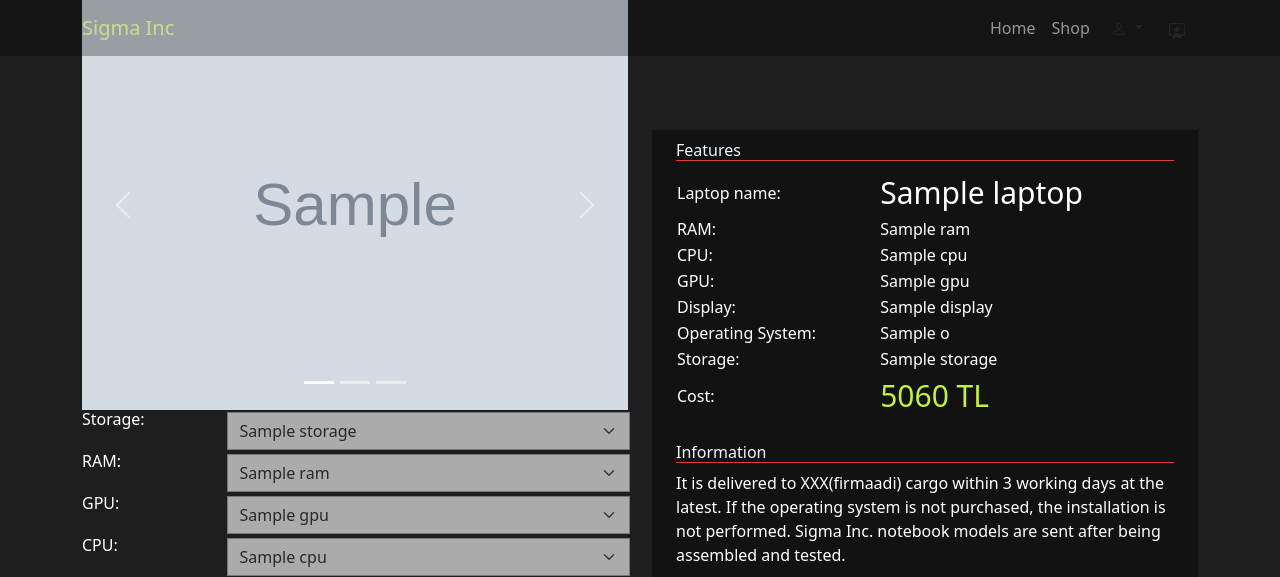
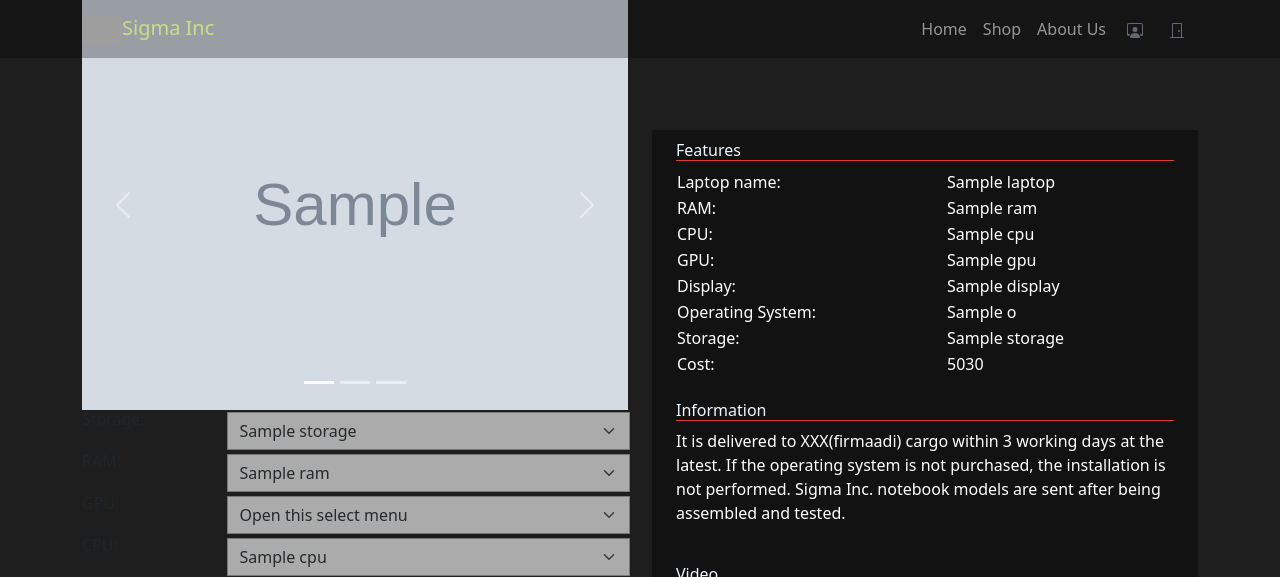
Before and after one commit to burcuesmersoy/LaptopProviderWebsite, a PHP site: page /detail.php?id=1 in a window 1280 px wide. Shown: the top 577 px of the page. Run offline with PHP 8.4, Linux system fonts and the light colour scheme; tables that the repository leaves empty or names only in its code hold one stand-in row (values such as "Sample post"); grey boxes marked "Sample" are stand-in pictures; data that the repository does not hold is empty; grey boxes are pictures that could not be loaded.

Commit message:
Add files via upload
navbar güncelledim

```diff
--- a/detail.php
+++ b/detail.php
@@ -104,42 +104,36 @@ $echo = $result->fetch_array();
     </script>
 </head>
 <body>
+
 <section>
 
     <nav class="navbar navbar-expand-lg navbar-dark fixed-top ">
 		<div class="container">
-            <a class="navbar-brand" href="index.php"> Sigma Inc </a>
+			<a class="navbar-brand" href="">
+				<img src="https://cdn-icons-png.flaticon.com/512/1001/1001266.png" style="width: 40px;" alt="">Sigma Inc</a>
+
+
 			<br>
-            <button class="navbar-toggler" type="button" data-toggle="collapse" data-target="#navbarSupportedContent"
-                    aria-controls="navbarSupportedContent" aria-expanded="false" aria-label="Toggle navigation">
+			<button class="navbar-toggler" type="button" data-toggle="collapse" data-target="#navbarSupportedContent" aria-controls="navbarSupportedContent" aria-expanded="false" aria-label="Toggle navigation">
 				<span class="navbar-toggler-icon"></span>
 			</button>
 			<div class="collapse navbar-collapse" id="navbarNavAltMarkup">
 				<div class="navbar-nav ms-auto">
-                    <a class="nav-link" aria-current="page" href="index.php">Home</a>
+					<a class="nav-link" aria-current="page" href="loggedindex.php">Home</a>
 					<a class="nav-link" href="shop.php">Shop</a>
-                    <div class="dropdown">
-                        <button class="btn dropdown-toggle" type="button" id="dropdownMenuButton1"
-                                data-bs-toggle="dropdown" aria-expanded="false">
-                            <svg xmlns="http://www.w3.org/2000/svg" width="16" height="16" fill="currentColor"
-                                 class="bi bi-person" viewBox="0 0 16 16">
-                                <path d="M8 8a3 3 0 1 0 0-6 3 3 0 0 0 0 6zm2-3a2 2 0 1 1-4 0 2 2 0 0 1 4 0zm4 8c0 1-1 1-1 1H3s-1 0-1-1 1-4 6-4 6 3 6 4zm-1-.004c-.001-.246-.154-.986-.832-1.664C11.516 10.68 10.289 10 8 10c-2.29 0-3.516.68-4.168 1.332-.678.678-.83 1.418-.832 1.664h10z"/>
+					<a class="nav-link" href="#AboutUs">About Us</a>
+					<a href="admin.php" class="btn">
+						<svg xmlns="http://www.w3.org/2000/svg" color="#646771" width="16" height="16" fill="currentColor" class="bi bi-person-workspace" viewBox="0 0 16 16">
+							<path d="M4 16s-1 0-1-1 1-4 5-4 5 3 5 4-1 1-1 1H4Zm4-5.95a2.5 2.5 0 1 0 0-5 2.5 2.5 0 0 0 0 5Z" />
+							<path d="M2 1a2 2 0 0 0-2 2v9.5A1.5 1.5 0 0 0 1.5 14h.653a5.373 5.373 0 0 1 1.066-2H1V3a1 1 0 0 1 1-1h12a1 1 0 0 1 1 1v9h-2.219c.554.654.89 1.373 1.066 2h.653a1.5 1.5 0 0 0 1.5-1.5V3a2 2 0 0 0-2-2H2Z" />
 						</svg>
-                        </button>
-                        <ul class="dropdown-menu" aria-labelledby="dropdownMenuButton1">
-                            <li><a class="dropdown-item" href="login.php">Login</a></li>
-                            <li><a class="dropdown-item" href="register.php">Register</a></li>
-                        </ul>
-                    </div>
-                    <button class="btn" type="button">
-                        <svg xmlns="http://www.w3.org/2000/svg" width="16" height="16" fill="currentColor"
-                             class="bi bi-person-workspace" viewBox="0 0 16 16">
-                            <path d="M4 16s-1 0-1-1 1-4 5-4 5 3 5 4-1 1-1 1H4Zm4-5.95a2.5 2.5 0 1 0 0-5 2.5 2.5 0 0 0 0 5Z"/>
-                            <path d="M2 1a2 2 0 0 0-2 2v9.5A1.5 1.5 0 0 0 1.5 14h.653a5.373 5.373 0 0 1 1.066-2H1V3a1 1 0 0 1 1-1h12a1 1 0 0 1 1 1v9h-2.219c.554.654.89 1.373 1.066 2h.653a1.5 1.5 0 0 0 1.5-1.5V3a2 2 0 0 0-2-2H2Z"/>
+					</a>
+                    <a href="endSession.php" class="btn">
+						<svg xmlns="http://www.w3.org/2000/svg" color="#646771" width="16" height="16" fill="currentColor" class="bi bi-door-closed" viewBox="0 0 16 16">
+                            <path d="M3 2a1 1 0 0 1 1-1h8a1 1 0 0 1 1 1v13h1.5a.5.5 0 0 1 0 1h-13a.5.5 0 0 1 0-1H3V2zm1 13h8V2H4v13z"/>
+                            <path d="M9 9a1 1 0 1 0 2 0 1 1 0 0 0-2 0z"/>
                           </svg>
-
-                    </button>
-
+					</a>
 				</div>
 			</div>
 		</div>
@@ -190,7 +184,7 @@ $echo = $result->fetch_array();
                 <div>
                     <div class="row">
                         <div class="col-md-3 ">
-                            <h1 style="color:white;">Storage:</h1>
+                            <h1>Storage:</h1>
                         </div>
                         <div class="col-md-9">
                             <select class="form-select" aria-label="Default select example" id="storage">
@@ -210,7 +204,7 @@ $echo = $result->fetch_array();
 
                     <div class="row">
                         <div class="col-md-3">
-                            <h1 style="color:white;" >RAM:</h1>
+                            <h1>RAM:</h1>
                         </div>
                         <div class="col-md-9">
                             <select class="form-select" aria-label="Default select example" id="ram">
@@ -230,10 +224,11 @@ $echo = $result->fetch_array();
                     </div>
                     <div class="row">
                         <div class="col-md-3">
-                            <h1 style="color:white;">GPU:</h1>
+                            <h1>GPU:</h1>
                         </div>
                         <div class="col-md-9">
                             <select class="form-select" aria-label="Default select example" id="gpu">
+                                <option selected>Open this select menu</option>
                                 <?php
                                 $sql = "SELECT * FROM gpu";
                                 $result = mysqli_query($conn, $sql);
@@ -249,7 +244,7 @@ $echo = $result->fetch_array();
                     </div>
                     <div class="row">
                         <div class="col-md-3">
-                            <h1 style="color:white;">CPU:</h1>
+                            <h1>CPU:</h1>
                         </div>
                         <div class="col-md-9">
                             <select class="form-select" aria-label="Default select example" id="cpu">
@@ -270,10 +265,11 @@ $echo = $result->fetch_array();
 
                     <div class="row">
                         <div class="col-md-3">
-                            <h1 style="color:white;">Display:</h1>
+                            <h1>Display:</h1>
                         </div>
                         <div class="col-md-9">
                             <select class="form-select" aria-label="Default select example" id="display">
+                                <option selected>Open this select menu</option>
                                 <?php
                                 $sql = "SELECT * FROM display";
                                 $result = mysqli_query($conn, $sql);
@@ -290,10 +286,11 @@ $echo = $result->fetch_array();
 
                     <div class="row">
                         <div class="col-md-3">
-                            <h1 style="color:white;">Operating System:</h1>
+                            <h1>Operating System:</h1>
                         </div>
                         <div class="col-md-9">
                             <select class="form-select" aria-label="Default select example" id="os">
+                                <option selected>Open this select menu</option>
                                 <?php
                                 $sql = "SELECT * FROM os";
                                 $result = mysqli_query($conn, $sql);
@@ -310,13 +307,10 @@ $echo = $result->fetch_array();
 
                     <div class="row">
                         <div class="col-md-3">
-                            <h1 style="color:white;">Cost:</h1>
+                            <h1>Cost:</h1>
                         </div>
                         <div class="col-md-9">
-
-                            <h1 style="color:#c2f140;font-size: 40px;"><span id="price"></span> TL</h1>
-                            <button class="button-41" role="button">Buy!</button>
-
+                            <h1 id="price"></h1>
                         </div>
                     </div>
 
@@ -333,7 +327,7 @@ $echo = $result->fetch_array();
                                 <table style="color:white;width:100%">
                                     <tr>
                                         <td>Laptop name:</td>
-                                        <td style="font-size: 30px;"><?= $echo["laptopName"] ?></td>
+                                        <td><?= $echo["laptopName"] ?></td>
                                     </tr>
                                     <tr>
                                         <td>RAM:</td>
@@ -360,12 +354,12 @@ $echo = $result->fetch_array();
 
                                     <tr>
                                         <td>Storage:</td>
-                                        <td ><?= $echo["storageName"] ?></td>
+                                        <td><?= $echo["storageName"] ?></td>
                                     </tr>
 
                                     <tr>
                                         <td>Cost:</td>
-                                        <td style="color:#c2f140;font-size: 30px;"><span id="price" ></span> TL</td>
+                                        <td id="price">veri cekilecek</td>
                                     </tr>
                                 </table>
 
@@ -466,6 +460,8 @@ $echo = $result->fetch_array();
     </div>
 </div>
 <script src="assets/js/bootstrap.bundle.min.js"></script>
-
+<script src="https://cdn.jsdelivr.net/npm/bootstrap@5.1.3/dist/js/bootstrap.bundle.min.js"
+    integrity="sha384-ka7Sk0Gln4gmtz2MlQnikT1wXgYsOg+OMhuP+IlRH9sENBO0LRn5q+8nbTov4+1p"
+    crossorigin="anonymous"></script>
 </body>
 </html>
--- a/loggedindex.php
+++ b/loggedindex.php
@@ -41,7 +41,7 @@ if ($conn->connect_error) {
 			</button>
 			<div class="collapse navbar-collapse" id="navbarNavAltMarkup">
 				<div class="navbar-nav ms-auto">
-					<a class="nav-link" aria-current="page" href="index.php">Home</a>
+					<a class="nav-link" aria-current="page" href="loggedindex.php">Home</a>
 					<a class="nav-link" href="shop.php">Shop</a>
 					<a class="nav-link" href="#AboutUs">About Us</a>
 					<div class="dropdown">
```
Lines whose indentation alone changed are shown as unchanged.
